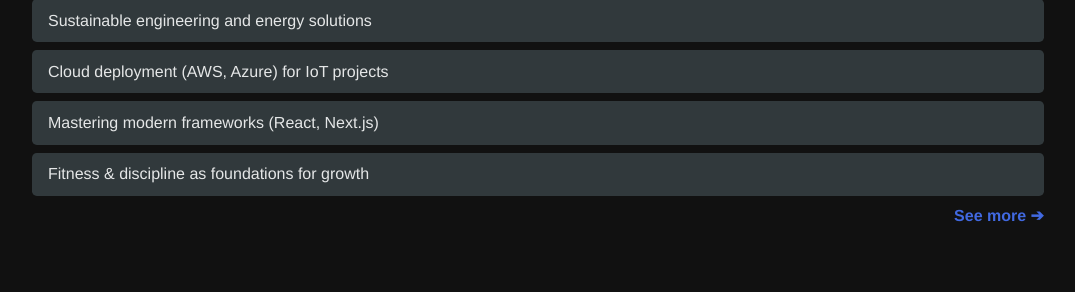
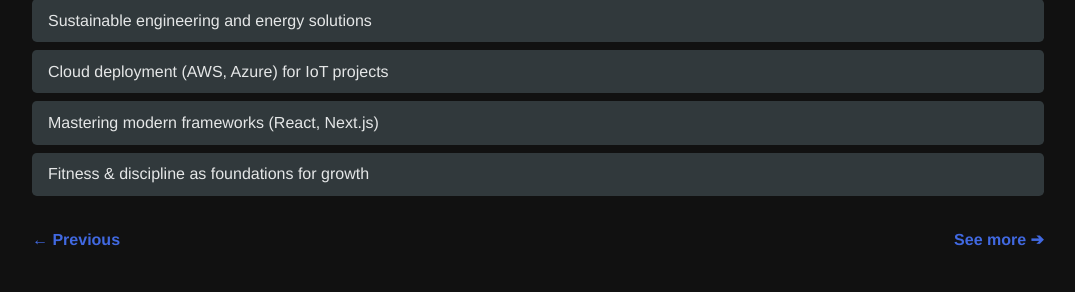
Before and after one commit to Kez723Cudia/Quiz-1-Portfolio, a Django app: page /about/ in a window 1280 px wide. Shown: the part 929-1221 px from the top of the page, without its empty margins (102-1177 px from the left). Run offline with Django 5.2, Linux system fonts and the light colour scheme; parts of the project's set-up code (start-up, migrations or seed data) failed here and were passed over.

Commit message:
Added unified Previous navigation across About, Skils, Projects, and Contact pages

```diff
--- a/home/templates/about/about.html
+++ b/home/templates/about/about.html
@@ -86,6 +86,25 @@
             from { opacity: 0; transform: translateY(50px); }
             to { opacity: 1; transform: translateY(0); }
         }
+                .nav-link {
+            font-size: 1rem;
+            font-weight: 600;
+            color: royalblue;
+            text-decoration: none;
+            transition: all 0.3s ease;
+            margin-top: 1rem;
+        }
+        .nav-link:hover {
+            color: #f8f9fa;
+            transform: translateX(5px);
+        }
+        .nav-left {
+            float: left;
+        }
+        .nav-right {
+            float: right;
+        }
+
     </style>
 </head>
 <body>
@@ -115,8 +134,11 @@
                 <li>Mastering modern frameworks (React, Next.js)</li>
                 <li>Fitness & discipline as foundations for growth</li>
             </ul>
-            <!-- See more link -->
-            <a href="{% url 'skills' %}" class="see-more">See more ➔</a>
+          <!-- Navigation links -->
+            <a href="{% url 'home' %}" class="nav-link nav-left">← Previous</a>
+            <a href="{% url 'skills' %}" class="nav-link nav-right">See more ➔</a>
+
+
         </div>
     </div>
 </body>
```
Also changed, not shown: home/templates/contact/contact.html (+22 -0 lines), home/templates/projects/projects.html (+20 -4 lines), home/templates/skills/skills.html (+22 -6 lines).
